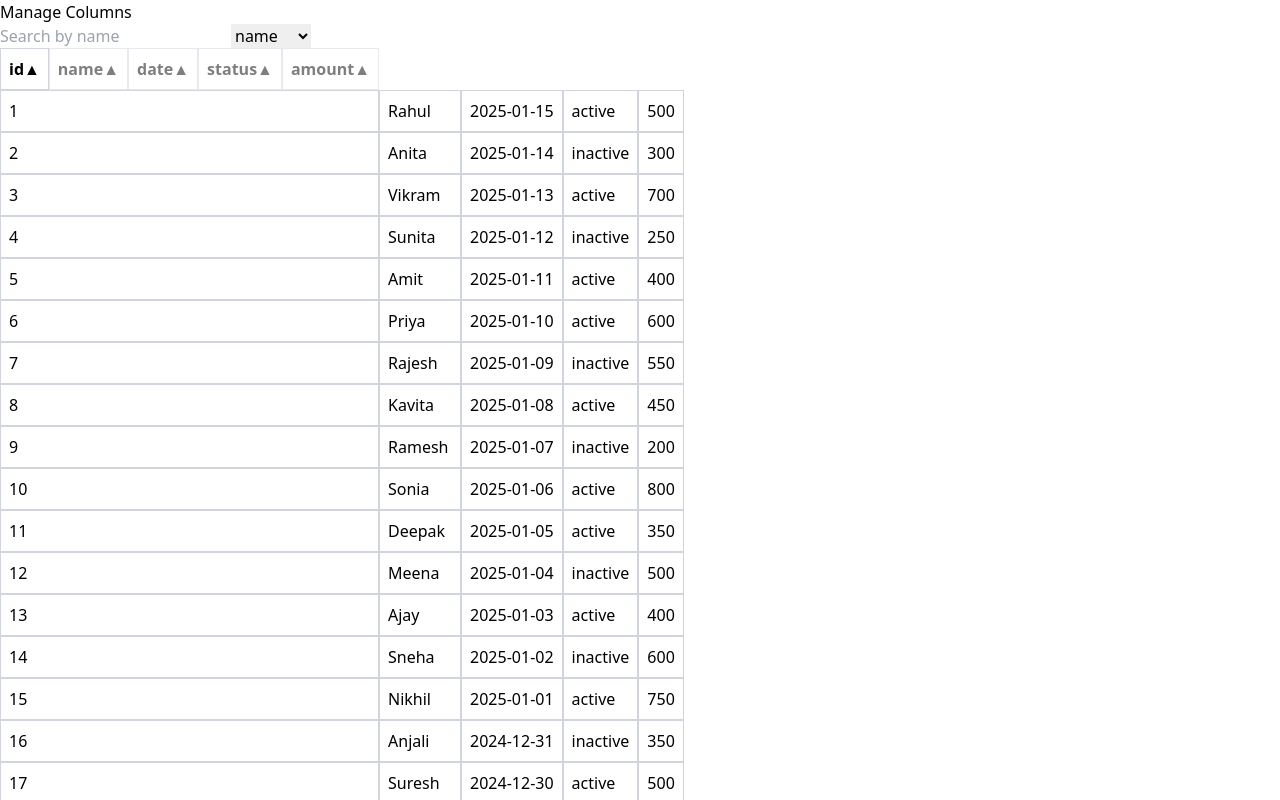
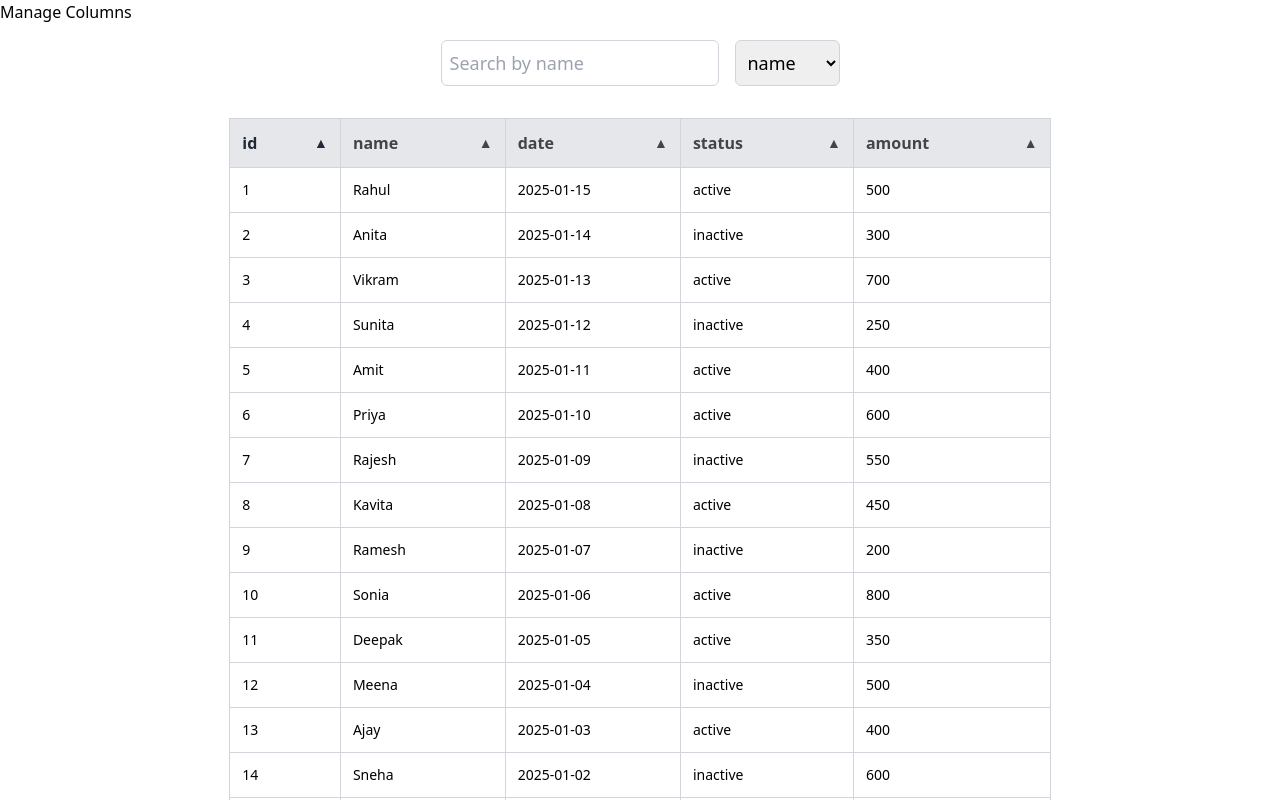
Before and after one commit to rohitbrk/look-it-up, a React (Vite) app: page / in a window 1280 px wide. Shown: the top 800 px of the page. Built offline with nearby package versions, Linux system fonts and the light colour scheme.

Commit message:
add styles using tailwind_css

```diff
--- a/src/App.jsx
+++ b/src/App.jsx
@@ -72,12 +72,19 @@ function App() {
           filterBasedOnColumn={filterBasedOnColumn}
           setFilterBasedOnColumn={setFilterBasedOnColumn}
         />
+        <div className="w-full flex items-center justify-center">
+          <div className="overflow-x-auto w-full sm:w-8/12 p-4">
+            <table className="min-w-full table-auto table-fixed">
               <TableHeader
                 columns={columns}
                 handleSort={handleSort}
                 sorting={sorting}
               />
+
               <TableData columns={columns} filteredData={filteredData} />
+            </table>
+          </div>
+        </div>
       </div>
     </>
   );
--- a/src/components/HeaderCell.jsx
+++ b/src/components/HeaderCell.jsx
@@ -13,13 +13,20 @@ const HeaderCell = ({ column, sorting, handleSort }) => {
   return (
     <th
       key={column}
-      className={`border border-gray-300 text-left p-2 ${
-        sorting.column === column ? "opacity-100" : "opacity-50"
-      }`}
+      className={`border border-gray-300 text-left p-3 cursor-pointer
+        hover:bg-gray-100
+        transition-all duration-200 ease-in-out
+        ${
+          sorting.column === column
+            ? "bg-gray-200 text-gray-800 font-semibold"
+            : "opacity-70"
+        }`}
       onClick={() => handleSort(column, nextSortingOrder)}
     >
-      {column}
-      {order ? <span>▼</span> : <span>▲</span>}
+      <div className="flex items-center justify-between">
+        <span>{column}</span>
+        <span className="text-sm ml-2">{order ? "▼" : "▲"}</span>
+      </div>
     </th>
   );
 };
--- a/src/components/SearchComp.jsx
+++ b/src/components/SearchComp.jsx
@@ -1,3 +1,5 @@
+import React from "react";
+
 const SearchComp = ({
   columns,
   searchStr,
@@ -6,32 +8,29 @@ const SearchComp = ({
   setFilterBasedOnColumn,
 }) => {
   return (
-    <div>
+    <div className="w-full">
+      <div className="flex flex-row gap-4 p-4 font-sans justify-center">
         <input
+          type="text"
           placeholder="Search by name"
           value={searchStr}
-        onChange={(e) => {
-          handleFilteredList(e);
-        }}
+          onChange={handleFilteredList}
+          className="p-2 text-lg border border-gray-300 rounded-md focus:outline-none focus:ring-2 focus:ring-blue-500"
+          aria-label="Search"
         />
         <select
           value={filterBasedOnColumn}
-        onChange={(e) => setFilterBasedOnColumn((prev) => e.target.value)}
+          onChange={(e) => setFilterBasedOnColumn(e.target.value)}
+          className="p-2 text-lg border border-gray-300 rounded-md focus:outline-none focus:ring-2 focus:ring-blue-500"
+          aria-label="Select Column"
         >
-        {columns.map((column) => {
-          if (column.name === "name")
-            return (
-              <option value={column.name} key={column.name} selected>
-                {column.name}
-              </option>
-            );
-          return (
+          {columns.map((column) => (
             <option value={column.name} key={column.name}>
               {column.name}
             </option>
-          );
-        })}
+          ))}
         </select>
+      </div>
     </div>
   );
 };
--- a/src/components/TableData.jsx
+++ b/src/components/TableData.jsx
@@ -1,15 +1,23 @@
 const TableData = ({ columns, filteredData }) => {
   return (
     <tbody>
-      {filteredData.map((item) => (
-        <tr key={item.id}>
+      {filteredData.map((item, rowIndex) => (
+        <tr
+          key={item.id}
+          className="hover:bg-gray-100 transition-all duration-200 ease-in-out block md:table-row mb-4 md:mb-0"
+          aria-rowindex={rowIndex + 1}
+        >
           {columns
             .filter((column) => column.checked)
-            .map((column) => (
+            .map((column, colIndex) => (
               <td
-                className="border border-gray-300 text-left p-2"
                 key={column.name}
+                className={`border border-gray-300 text-left p-3 text-sm
+                  ${column.type === "number" ? "text-right" : "text-left"}
+                  block sm:inline-block md:table-cell`}
+                aria-colindex={colIndex + 1}
               >
+                <span className="font-semibold md:hidden">{column.name}: </span>
                 {item[column.name]}
               </td>
             ))}
--- a/src/components/TableHeader.jsx
+++ b/src/components/TableHeader.jsx
@@ -2,10 +2,13 @@ import HeaderCell from "./HeaderCell";
 
 const TableHeader = ({ columns, handleSort, sorting }) => {
   return (
-    <thead>
-      <tr className="flex">
-        {columns.filter((column) => column.checked).map((column) => (
+    <thead className="hidden md:table-header-group">
+      <tr className="bg-gray-200">
+        {columns
+          .filter((column) => column.checked)
+          .map((column) => (
             <HeaderCell
+              key={column.name}
               column={column.name}
               sorting={sorting}
               handleSort={handleSort}
```
Lines whose indentation alone changed are shown as unchanged.
